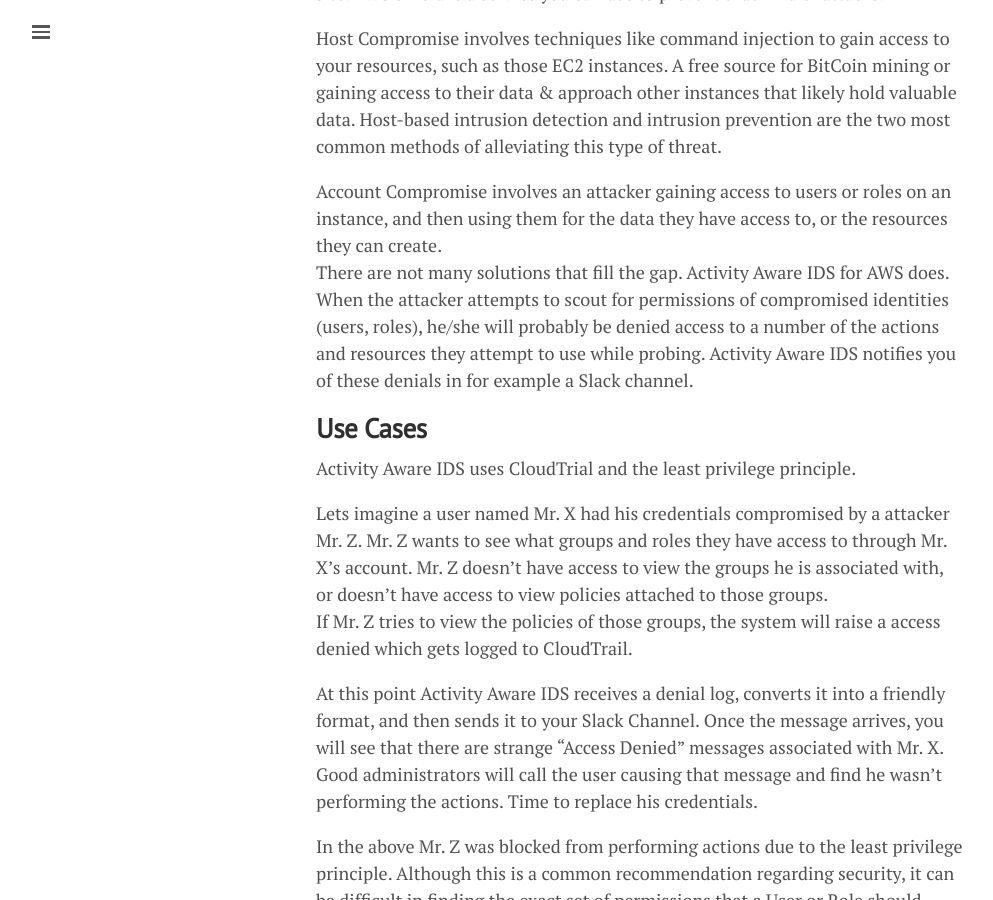
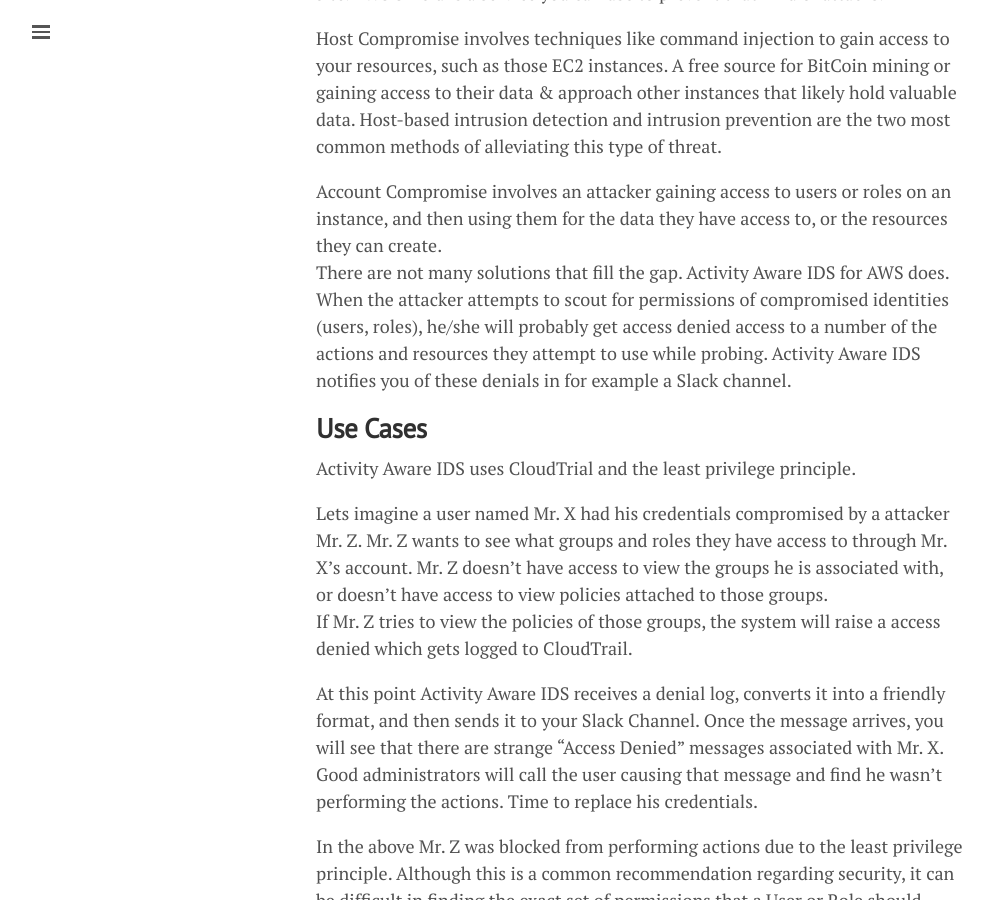
Before and after one commit to lgeurts/lgeurts.github.io, a Jekyll site: the page built from _posts/2021-11-02-activity-aware-ids-for-aws.md, in a window 1280 px wide and 900 px high, scrolled down 1419 px. Shown: the whole window, without its empty margins (0-993 px from the left). Built offline with Jekyll 4.4.1, drawn with Linux system fonts in a browser that asks for light colours; nearby versions of some CDN libraries; comment, search, counter and statistics services are not loaded.

Commit message:
Update 2021-11-02-activity-aware-ids-for-aws.md

```diff
--- a/_posts/2021-11-02-activity-aware-ids-for-aws.md
+++ b/_posts/2021-11-02-activity-aware-ids-for-aws.md
@@ -36,7 +36,7 @@
 
 Account Compromise involves an attacker gaining access to users or roles on an instance, and then using them for the data they have access to, or the resources they can create.
 <br>There are not many solutions that fill the gap. Activity Aware IDS for AWS does.
-When the attacker attempts to scout for permissions of compromised identities (users, roles), he/she will probably be denied access to a number of the actions and resources they attempt to use while probing. Activity Aware IDS notifies you of these denials in for example a Slack channel.
+When the attacker attempts to scout for permissions of compromised identities (users, roles), he/she will probably get access denied access to a number of the actions and resources they attempt to use while probing. Activity Aware IDS notifies you of these denials in for example a Slack channel.
 
 ## **Use Cases**
 
```
